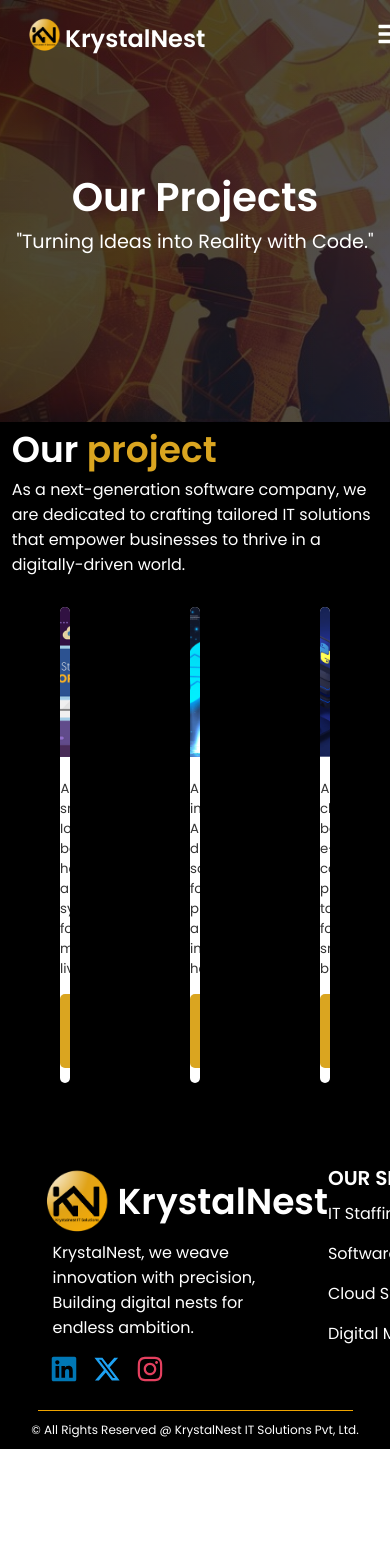
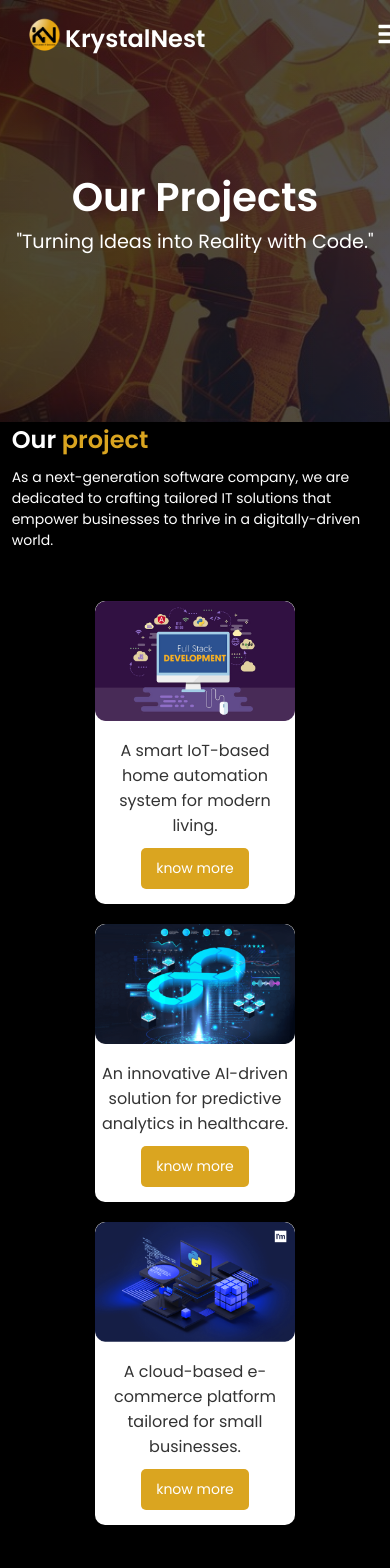
Before and after one commit to vamshikrishna4992/Project-1, a React (Vite) app: page /project1 in a window 390 px wide. Shown: the top 1568 px of the page. Before the commit the page ends 1449 px from the top, so only its background shows below. Built offline with nearby package versions, Linux system fonts and the light colour scheme.

Commit message:
responsive

```diff
--- a/src/Components/Project.jsx
+++ b/src/Components/Project.jsx
@@ -21,21 +21,21 @@ function Project() {
       <h5>A smart IoT-based home
         automation system
         for modern living.</h5>
-      <Link to="/Projects"><button>know more</button></Link>
+      <Link to="/Project1"><button>know more</button></Link>
     </div>
     <div className='card-rows'>
       <img src = {Project1} alt=''/>
       <h5>An innovative AI-driven solution
         for predictive analytics
         in healthcare.</h5>
-      <Link to="/Projects"><button>know more</button></Link>
+      <Link to="/Project1"><button>know more</button></Link>
     </div>
     <div className='card-rows'>
       <img src = {Project3} alt=''/>
       <h5> A cloud-based e-commerce
           platform tailored for
           small businesses.</h5>
-      <Link to="/Projects"><button>know more</button></Link>
+      <Link to="/Project1"><button>know more</button></Link>
     </div>
 
     </div>
--- a/src/Pages/Services/SoftwareDevelopment.jsx
+++ b/src/Pages/Services/SoftwareDevelopment.jsx
@@ -67,8 +67,6 @@ const UnlockSoftware = () => {
           </h2>
         </div>
         <div className="AboutSoftwareContainer">
-          {" "}
-          {/* Changed class name */}
           <img
             className="aboutusimg"
             src="/development-1.png"
@@ -98,10 +96,10 @@ const SoftwareApproach = () => {
   const content = [
     { title: "Handle increased traffic and data", image: icon1 },
     { title: "Designed according to needs", image:icon2 },
-    { title: "flow of goods, information, and resources", image: icon3},
+    { title: "flow of goods, information, resources", image: icon3},
     { title: "scalable solutions", image: icon4 },
     { title: "Fully responsive and optimized", image: icon5},
-    {title: "We identify and fix bugs to ensure a flawless",image: icon6,},
+    {title: "Identify & fix bugs to ensure a flawless",image: icon6,},
   ];
 
   return (
@@ -126,4 +124,5 @@ const SoftwareApproach = () => {
   );
 };
 
+
 export default SoftwareDevelopment;
--- a/src/Styles/Contact.css
+++ b/src/Styles/Contact.css
@@ -183,3 +183,62 @@
     transform: translateY(0);
   }
 }
+@media screen and (max-width: 480px) {
+  .contact-banner {
+    padding: 50px 15px;
+  }
+
+  .banner-title {
+    font-size: 2rem;
+  }
+
+  .banner-description {
+    font-size: 1.2rem;
+  }
+
+  .contact-form {
+    max-width: 70%;
+    padding: 20px;
+  }
+
+  .form-group {
+    align-items: flex-start;
+    gap: 10px;
+
+  }
+
+  .form-label {
+    min-width: auto;
+    font-size: 14px;
+    padding: 2.5%;
+  }
+
+  .name-inputs,
+  .phone-inputs {
+    gap: 5px;
+  }
+
+  .input-field {
+    font-size: 14px;
+  }
+
+  .short-input {
+    max-width: 100%;
+  }
+
+  .contact-button {
+    font-size: 14px;
+    padding: 12px;
+        display: block;
+    margin: 0 auto;
+  }
+
+  .map-container {
+    max-width: 100%;
+    margin: 20px auto;
+  }
+
+  .map-container iframe {
+    height: 300px;
+  }
+}
--- a/src/Styles/Project.css
+++ b/src/Styles/Project.css
@@ -1,4 +1,4 @@
-/* Project Component Styles */
+/*
 .project-container {
   display: flex;
   flex-direction: column;
@@ -81,3 +81,145 @@
   transform: translateY(-5px);
   box-shadow: 0 8px 16px rgba(0, 0, 0, 0.2);
 }
+@media (max-width: 480px) {
+
+} */
+/* ****************************************************** */
+
+.project-container {
+  display: flex;
+  flex-direction: column;
+  background-color: black;
+}
+
+.project-content {
+  margin-bottom: 30px;
+  margin-left: 3%;
+}
+
+.project-content h1 {
+  font-size: 36px;
+  color: white;
+}
+
+.project-content h1 span {
+  color: goldenrod;
+}
+
+.project-content p {
+  color: white;
+  margin: 0 auto;
+}
+
+.project-cards {
+  width: 100%;
+  display: flex;
+  flex-wrap: wrap;
+  justify-content: center;
+}
+
+.cards {
+  display: flex;
+  margin: auto;
+  justify-content: center;
+  width: 100%;
+  background-color: black;
+  padding-bottom: 30px;
+}
+
+.card-rows {
+  background-color: #fff;
+  border-radius: 10px;
+  box-shadow: 0 4px 8px rgba(0, 0, 0, 0.1);
+  overflow: hidden;
+  width: 200px;
+  margin: 0 60px;
+  text-align: center;
+  transition: transform 0.3s ease, box-shadow 0.3s ease;
+}
+
+.card-rows img {
+  width: 100%;
+  height: 150px;
+  object-fit: cover;
+}
+
+.card-rows h5 {
+  color: #333;
+  font-weight: 400;
+  padding: 15px 0;
+  margin: 0;
+}
+
+.card-rows button {
+  background-color: goldenrod;
+  color: #fff;
+  border: none;
+  padding: 12px 20px;
+  cursor: pointer;
+  font-size: 16px;
+  margin-bottom: 15px;
+  border-radius: 5px;
+  transition: background-color 0.3s ease;
+}
+
+.card-rows button:hover {
+  background-color: #a2a219;
+}
+
+.card-rows:hover {
+  transform: translateY(-5px);
+  box-shadow: 0 8px 16px rgba(0, 0, 0, 0.2);
+}
+
+/* Media Query  */
+@media (max-width: 480px) {
+  .project-content h1 {
+    font-size: 24px;
+  }
+
+  .project-content p {
+    font-size: 14px;
+    margin: 10px 0;
+  }
+
+  .project-cards {
+    display: flex;
+    flex-wrap: wrap;
+    justify-content: center;
+    gap: 10px;
+    width: auto;
+    align-items: center;
+    align-content: center;
+  }
+
+  .cards {
+    flex-direction: column;
+    width: 100%;
+    padding-bottom: 20px;
+    display: flex;
+    align-items: center;
+    justify-content: center;
+  }
+
+  .card-rows {
+    margin: 10px 0;
+    max-width: 320px;
+    align-items: center;
+    justify-items: center;
+  }
+
+  .card-rows img {
+    height: 120px;
+  }
+
+  .card-rows h5 {
+    font-size: 16px;
+    padding: 10px 0;
+  }
+
+  .card-rows button {
+    font-size: 14px;
+    padding: 10px 15px;
+  }
+}
--- a/src/Styles/Services.css
+++ b/src/Styles/Services.css
@@ -6,8 +6,6 @@
   }
    .service-container .service-content{
     color: azure;
-    /* padding-left: 25px; */
-    /* margin: 20px 0; */
   }
   .service-container .service-content h1{
     margin-left: 3%;
@@ -22,9 +20,7 @@
   }
 
   .service-container .service-content p{
-    /* text-align: left; */
     margin-left: 50px;
-    /* margin-bottom: 20px; */
     line-height: 1.5;
   }
   .service-container .service-slider{
@@ -51,14 +47,14 @@
     width: 160px;
     padding: 20px;
     text-align: center;
-    position: relative; /* Ensures button can be positioned relative to card */
+    position: relative;
     overflow: hidden;
     transition: transform 0.3s ease-in-out;
-    z-index: 1; /* Ensure the card is above the background */
+    z-index: 1;
 }
 
 .services-rows:hover {
-    transform: translateY(-10px); /* Slight lift effect on hover */
+    transform: translateY(-10px);
     z-index: 2;
 }
 
@@ -76,14 +72,13 @@
     color: #333;
 }
 
-/* Initially hide the button */
 .hover-button {
     opacity: 0;
     visibility: hidden;
     position: absolute;
-    bottom: 5px; /* Position the button near the bottom */
+    bottom: 5px;
     left: 50%;
-    transform: translateX(-50%) translateY(30px); /* Position the button slightly below the bottom edge */
+    transform: translateX(-50%) translateY(30px);
     background-color: white;
     color: rgb(247, 207, 12);
     border: 2px solid goldenrod;
@@ -93,18 +88,16 @@
     font-size: 16px;
     font-weight: bold;
     transition: opacity 0.3s ease, visibility 0s 0.3s, transform 0.3s ease;
-    z-index: 3; /* Make sure button is on top of the card */
+    z-index: 3;
 }
-
-/* On hover of .project-rows, show the button */
 .services-rows:hover .hover-button {
     opacity: 1;
     visibility: visible;
-    transform: translateX(-50%) translateY(0); /* Move the button to the bottom edge */
+    transform: translateX(-50%) translateY(0);
     transition: opacity 0.3s ease, visibility 0s 0s, transform 0.3s ease;
 }
 
-/* Hover effect on the button */
+
 .hover-button:hover {
     border-color: rgb(221, 181, 81);
 }
--- a/src/Styles/WhyChoose.css
+++ b/src/Styles/WhyChoose.css
@@ -27,3 +27,27 @@
 .cloud-head2{
     color: black;
 }
+@media screen and (max-width: 480px) {
+    .cloud-why-container {
+      grid-template-columns: repeat(1, 1fr);
+      padding-left: 20px;
+      padding-right: 20px;
+      column-gap: 0;
+      gap: 20px;
+      width: auto;
+    }
+
+    .cloud-why-container .cloud-why-sub {
+    width: auto;
+    }
+
+    .answer {
+      padding-left: 5px;
+      font-size: 14px;
+    }
+
+    .cloud-head2 {
+      font-size: 18px;
+      text-align: center;
+    }
+  }
```
Also changed, not shown: src/Styles/SoftwareDevelopment.css (+89 -32 lines).
